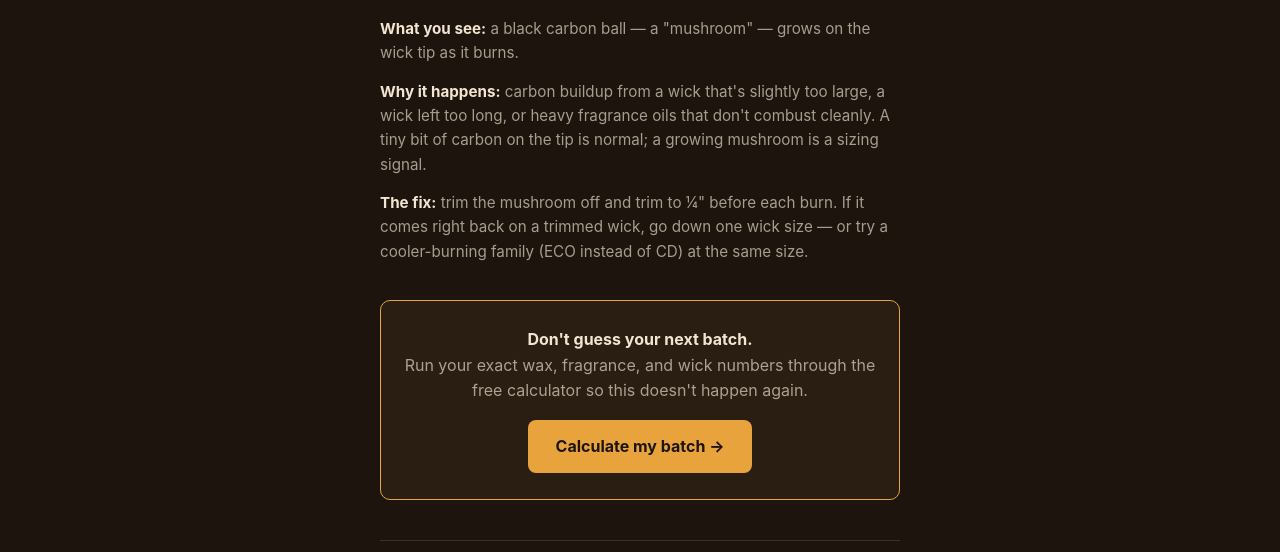
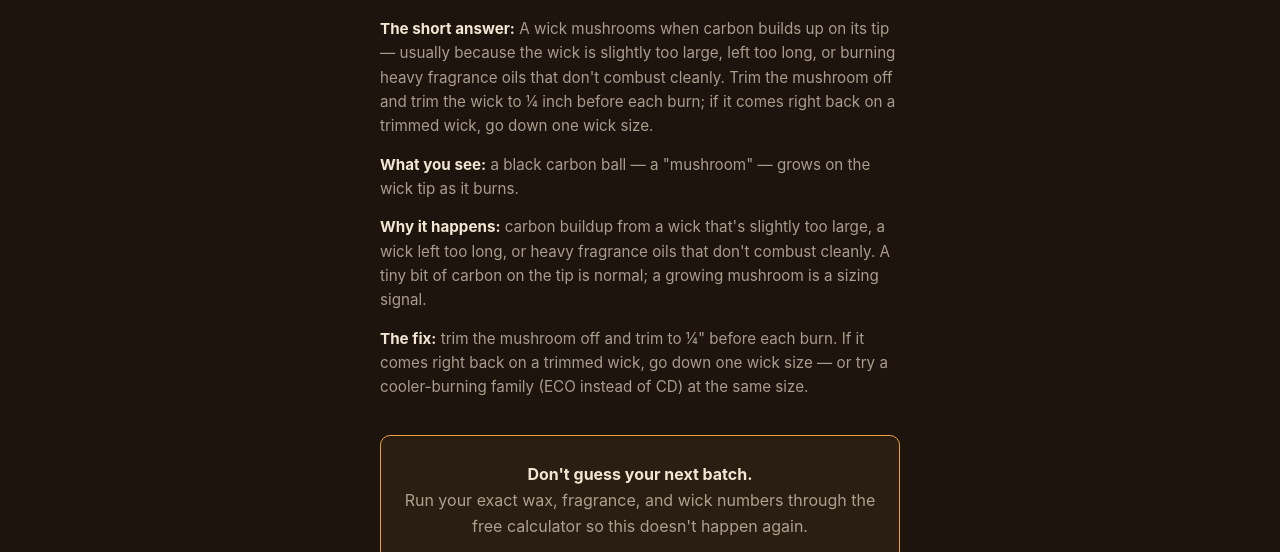
Before and after one commit to Econiahearthchief/Wickwise, a website: page fix-mushrooming-wick.html in a window 1280 px wide. Shown: the part 205-757 px from the top of the page. Drawn offline with Linux system fonts and the light colour scheme.

Commit message:
Add answer-first lead to fix pages for voice search

```diff
--- a/fix-mushrooming-wick.html
+++ b/fix-mushrooming-wick.html
@@ -110,6 +110,7 @@
 </header>
 <main>
 <h1>Why is my candle wick mushrooming?</h1>
+<p><strong>The short answer:</strong> A wick mushrooms when carbon builds up on its tip — usually because the wick is slightly too large, left too long, or burning heavy fragrance oils that don't combust cleanly. Trim the mushroom off and trim the wick to ¼ inch before each burn; if it comes right back on a trimmed wick, go down one wick size.</p>
 <p><strong>What you see:</strong> a black carbon ball — a "mushroom" — grows on the wick tip as it burns.</p>
 <p><strong>Why it happens:</strong> carbon buildup from a wick that's slightly too large, a wick left too long, or heavy fragrance oils that don't combust cleanly. A tiny bit of carbon on the tip is normal; a growing mushroom is a sizing signal.</p>
 <p><strong>The fix:</strong> trim the mushroom off and trim to ¼" before each burn. If it comes right back on a trimmed wick, go down one wick size — or try a cooler-burning family (ECO instead of CD) at the same size.</p>
```
